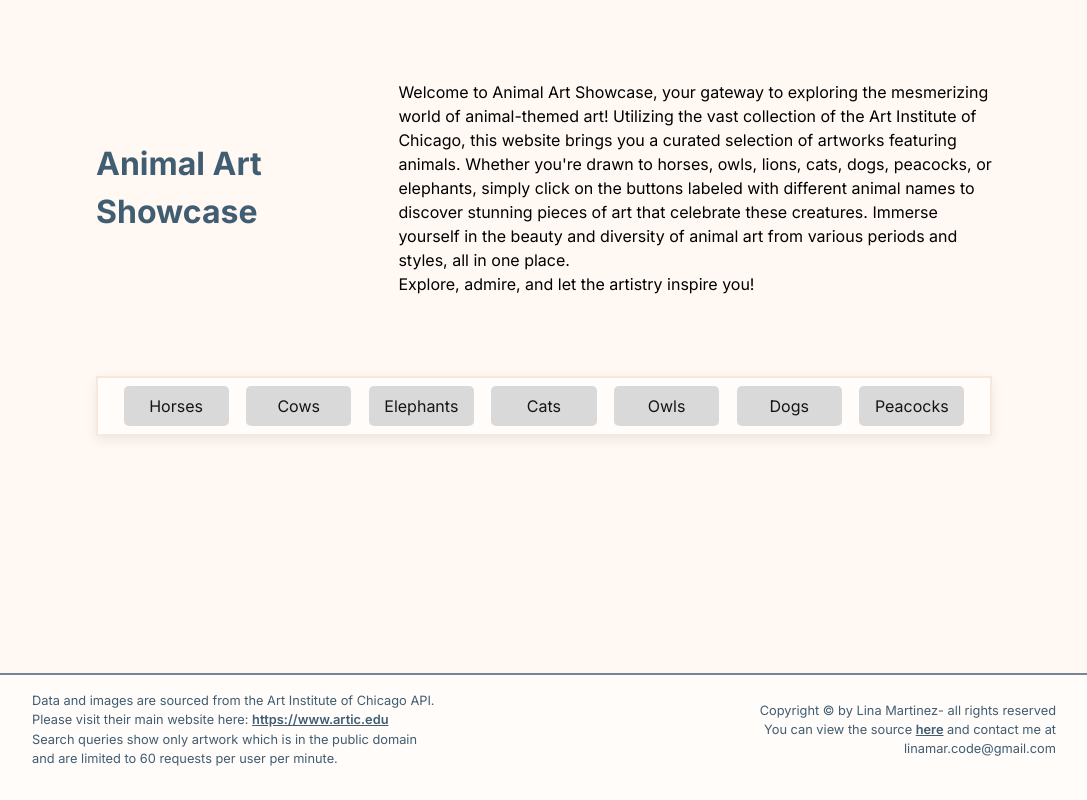
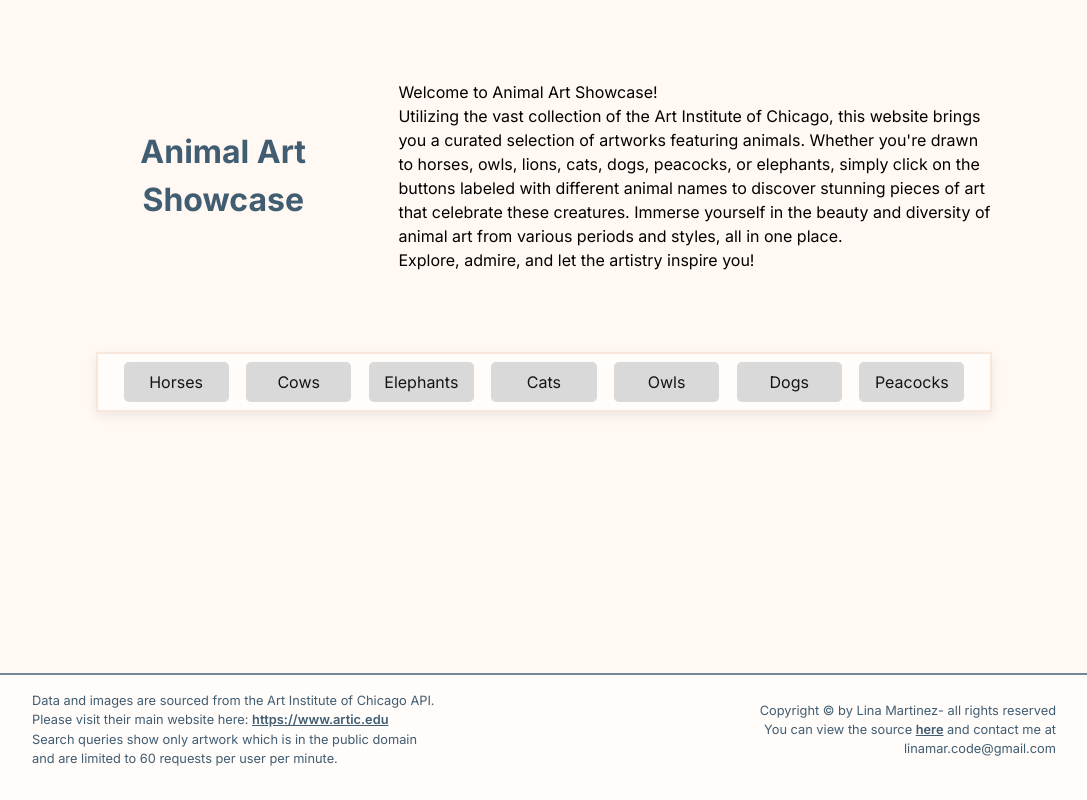
Before and after one commit to linakl19/animalArt.articApi, a plain HTML site: page index.html in a window 1280 px wide. Shown: the whole page, without its empty margins (96-1183 px from the left). Drawn offline with nearby package versions, Linux system fonts and the light colour scheme.

Commit message:
updated html and css files

```diff
--- a/index.html
+++ b/index.html
@@ -13,7 +13,7 @@
     <header>
         <h1 class="header__title">Animal Art Showcase</h1>
         <div class="header__text">
-            <p>Welcome to Animal Art Showcase, your gateway to exploring the mesmerizing world of animal-themed art! Utilizing the vast collection of the Art Institute of Chicago, this website brings you a curated selection of artworks featuring animals. Whether you're drawn to horses, owls, lions, cats, dogs, peacocks, or  elephants, simply click on the buttons labeled with different animal names to discover stunning pieces of art that celebrate these creatures. Immerse yourself in the beauty and diversity of animal art from various periods and styles, all in one place. </p>
+            <p>Welcome to Animal Art Showcase! <br>Utilizing the vast collection of the Art Institute of Chicago, this website brings you a curated selection of artworks featuring animals. Whether you're drawn to horses, owls, lions, cats, dogs, peacocks, or  elephants, simply click on the buttons labeled with different animal names to discover stunning pieces of art that celebrate these creatures. Immerse yourself in the beauty and diversity of animal art from various periods and styles, all in one place. </p>
             <span>Explore, admire, and let the artistry inspire you!</span>
         </div>
     </header>
--- a/style.css
+++ b/style.css
@@ -57,6 +57,7 @@ header{
 .header__title{
     color: var(--blue-gray-color);
     width: 30%;
+    text-align: center;
 }
 .header__text{
     width: 70%;
```
